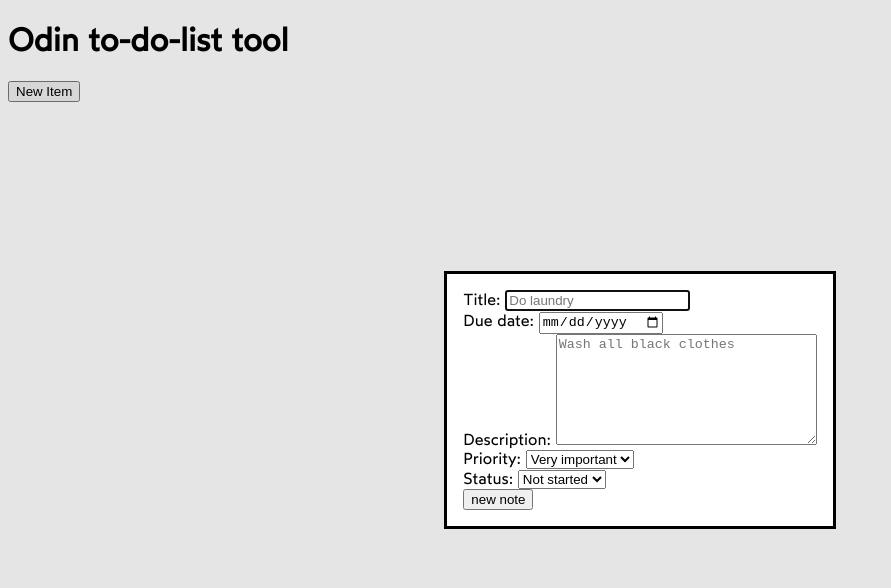
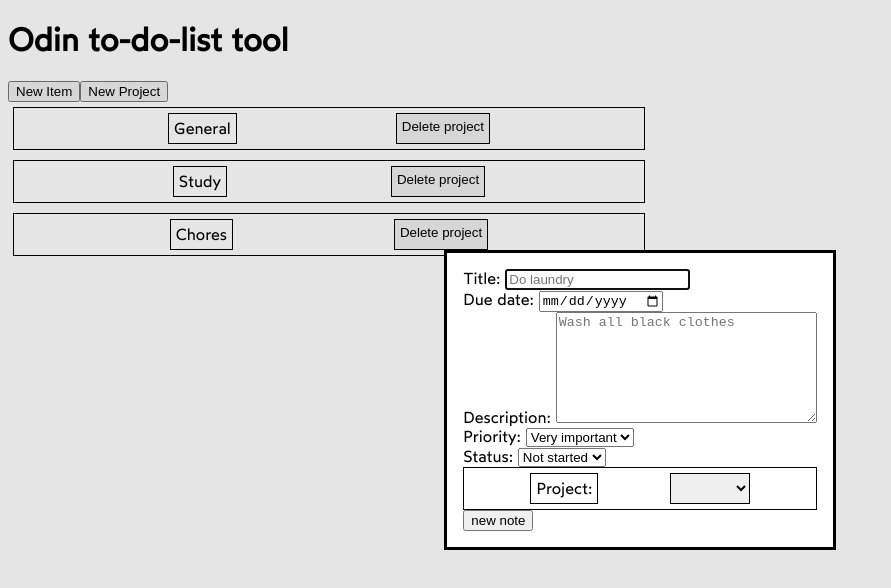
Before and after one commit to VaHerinckx/odin-to-do-list, a website built with webpack: page dist/index.html in a window 1280 px wide. Both pictures are taken after a click on the button "New Item". Shown: the whole page, without its empty margins (0-891 px from the left). Built offline with nearby package versions, Linux system fonts and the light colour scheme.

Commit message:
Implement working "add new project" logic

```diff
--- a/src/dom.js
+++ b/src/dom.js
@@ -1,5 +1,5 @@
-import {Note, generateNote, displayNotes, removeElementById, editElementById, adaptEditFormValues} from './note';
-
+import {Note, generateNote, displayNotes, removeElementById, editElementById, } from './note';
+import { adaptEditFormValues } from './form';
 
 const handleCreateOperation = function (noteCount, notes) {
   document.querySelector(".newNoteDialog").addEventListener("click", (event) => {
--- a/src/form.js
+++ b/src/form.js
@@ -1,15 +1,19 @@
 import {setAttributes, appendChildren, createElementClass} from './utils'
+
+
+// Aggregate the form elements to create the two forms (new note and edit note)
 
 const generateNewNoteForm = function() {
   var dialog = createElementClass("dialog", "newNoteDialog", "");
   var formContainer = createElementClass("form", "form-container", "");
   var formObjective = "new"
   formContainer.setAttribute("action", "");
-  appendChildren(formContainer, [generateTitleForm(formObjective),
-                                 generateDateForm(formObjective),
-                                 generateDescForm(formObjective),
-                                 generatePriorityForm(formObjective),
-                                 generateStatusForm(formObjective),
+  appendChildren(formContainer, [generateTitleContainer(formObjective),
+                                 generateDateContainer(formObjective),
+                                 generateDescContainer(formObjective),
+                                 generatePriorityContainer(formObjective),
+                                 generateStatusContainer(formObjective),
+                                 generateProjectContainer(formObjective),
                                  generateCloseButton(formObjective)]);
   dialog.appendChild(formContainer);
   return dialog
@@ -20,18 +24,32 @@ const generateEditNoteForm = function() {
   var formContainer = createElementClass("form", "form-container", "");
   var formObjective = "edit"
   formContainer.setAttribute("action", "");
-  appendChildren(formContainer, [generateTitleForm(formObjective),
-                                 generateDateForm(formObjective),
-                                 generateDescForm(formObjective),
-                                 generatePriorityForm(formObjective),
-                                 generateStatusForm(formObjective),
+  appendChildren(formContainer, [generateTitleContainer(formObjective),
+                                 generateDateContainer(formObjective),
+                                 generateDescContainer(formObjective),
+                                 generatePriorityContainer(formObjective),
+                                 generateStatusContainer(formObjective),
+                                 generateProjectContainer(formObjective),
                                  generateCloseButton(formObjective)]);
   dialog.appendChild(formContainer);
   return dialog
 }
 
-// Generate the different elements of the form
-function generateTitleForm (formObjective) {
+const generateNewProjectForm = function() {
+  var dialog = createElementClass("dialog", "newProjectDialog", "");
+  var formContainer = createElementClass("form", "form-container", "");
+  var formObjective = "new-project"
+  formContainer.setAttribute("action", "");
+  formContainer.appendChild(generateNewProjectContainer());
+  dialog.appendChild(formContainer);
+  return dialog
+}
+
+
+
+// Generate individually the different elements of the forms
+
+function generateTitleContainer (formObjective) {
   let titleContainer = createElementClass("div", "title-container", "");
   let titleLabel = createElementClass("label", "title", "Title: ");
   setAttributes(titleLabel, {"for" : "title"});
@@ -44,7 +62,7 @@ function generateTitleForm (formObjective) {
   return titleContainer;
 }
 
-function generateDescForm (formObjective) {
+function generateDescContainer (formObjective) {
   let descriptionContainer = createElementClass("div", "description-container", "");
   let descriptionLabel = createElementClass("label", "description", "Description: ");
   setAttributes(descriptionLabel, {"for" : "description"});
@@ -58,7 +76,7 @@ function generateDescForm (formObjective) {
   return descriptionContainer;
 }
 
-function generateDateForm (formObjective) {
+function generateDateContainer (formObjective) {
   let dateContainer = createElementClass("div", "date-container", "");
   let dateLabel = createElementClass("label", "date", "Due date: ");
   setAttributes(dateLabel, {"for" : "date"});
@@ -70,23 +88,33 @@ function generateDateForm (formObjective) {
   return dateContainer;
 }
 
-function generatePriorityForm (formObjective) {
+function generatePriorityContainer (formObjective) {
   let priorityContainer = createElementClass("div", "priority-container", "");
   let priorityLabel = createElementClass("label", "priority", "Priority: ");
   setAttributes(priorityLabel, {"for" : "priority"});
-  let priorityInput = generateOptionElements("priority", ["Very important", "Important", "Normal", "Not important"], formObjective)
+  let priorityInput = generateOptionElements("priority", ["Very important", "Important", "Normal", "Not important"], formObjective, "Normal")
   appendChildren(priorityContainer, [priorityLabel, priorityInput]);
   return priorityContainer;
 }
 
-function generateStatusForm (formObjective) {
+function generateStatusContainer (formObjective) {
   let statusContainer = createElementClass("div", "status-container", "");
   let statusLabel = createElementClass("label", "status", "Status: ");
   setAttributes(statusLabel, {"for" : "status"});
-  let statusInput = generateOptionElements("status", ["Not started", "Doing", "Done"], formObjective)
+  let statusInput = generateOptionElements("status", ["Not started", "Doing", "Done"], formObjective, "Doing")
   appendChildren(statusContainer, [statusLabel, statusInput]);
   return statusContainer;
 }
+
+function generateProjectContainer (formObjective) {
+  let projectContainer = createElementClass("div", "project-container", "");
+  let projectLabel = createElementClass("label", "project", "Project: ");
+  setAttributes(projectLabel, {"for" : "project"});
+  let projectInput = generateOptionElements("project", ["General", "Study"], formObjective, "General")
+  appendChildren(projectContainer, [projectLabel, projectInput]);
+  return projectContainer;
+}
+
 
 function generateCloseButton (formObjective) {
   let button = createElementClass("button", `close-${formObjective}-note-dialog`, `${formObjective} note`)
@@ -94,19 +122,65 @@ function generateCloseButton (formObjective) {
   return button
 }
 
+function generateNewProjectContainer () {
+  let newProjectContainer = createElementClass("div", "new-project-container", "");
+  let newProjectLabel = createElementClass("label", "new-project", "New Project: ");
+  setAttributes(newProjectLabel, {"for" : "new-project"});
+  let newProjectInput = createElementClass("input", "new-project", "");
+  setAttributes(newProjectInput, {"id" : "new-project",
+                             "name" : "new-project",
+                             "type" : "text",
+                             "placeholder" : "Sport"});
+  var button = createElementClass("button", `close-new-project-dialog`, `add new project`)
+  button.setAttribute("id", `closeNewProjectDialog`)
+  appendChildren(newProjectContainer, [newProjectLabel, newProjectInput, button]);
+  return newProjectContainer;
+}
+
+
 // Functions to avoid redundant code
-function generateOptionElements (inputClass, optionValues, formObjective) {
+function generateOptionElements (inputClass, optionValues, formObjective, defaultValue) {
   var inputElement = createElementClass("select", inputClass, "");
-  setAttributes(inputElement, {"id" : `${inputClass}-${formObjective}`});
-  optionValues.forEach((option) => inputElement.appendChild(createOptionElement(option)));
+  setAttributes(inputElement, {"id" : `${inputClass}-${formObjective}`,
+                               "value": defaultValue});
+  optionValues.forEach((option) => inputElement.appendChild(createOptionElement(option, defaultValue)));
   return inputElement;
 }
 
-function createOptionElement (value) {
-  var option = document.createElement("option")
-  option.setAttribute("value", value)
+function createOptionElement(value, defaultValue) {
+  var option = document.createElement("option");
+  option.setAttribute("value", value);
   option.innerText = value;
-  return option
+  if (value === defaultValue) {
+    option.selected = true;
+  }
+  return option;
 }
 
-export {generateNewNoteForm, generateEditNoteForm};
+
+// Input the values of original note when edit is selected
+
+const adaptEditFormValues = function (id, notes) {
+  const condition = note => note["id"] === id;
+  var note = notes.filter(condition)[0];
+  console.log(note)
+  document.querySelector("#title-edit").value = note["title"];
+  document.querySelector("#date-edit").value = note["date"];
+  document.querySelector("#status-edit").value = note["status"];
+  document.querySelector("#priority-edit").value = note["prio"];
+  document.querySelector("#description-edit").value = note["notes"];
+  document.querySelector("#project-edit").value = note["project"];
+}
+
+// Reset the values when new note form is generated
+
+const resetNewFormValues = function () {
+  document.querySelector("#title-new").value = "";
+  document.querySelector("#date-new").value = "";
+  document.querySelector("#status-new").value = "Not started";
+  document.querySelector("#priority-new").value = "Very important";
+  document.querySelector("#description-new").value = "";
+  document.querySelector("#project-new").value = "None";
+}
+
+export {generateNewNoteForm, generateEditNoteForm, generateNewProjectForm, adaptEditFormValues, resetNewFormValues};
--- a/src/index.js
+++ b/src/index.js
@@ -2,16 +2,34 @@ import './styles.css';
 import generateBaseElements from './interface';
 import {Note, generateNote, displayNotes, removeElementById} from './note';
 import {handleCreateOperation, handleEditOperation} from './dom';
+import { resetNewFormValues } from './form';
+import { Project, generateProject, generateProjectsList, displayProjects } from './project';
 
 let noteCount = 0;
 let notes = [];
-let id = "";
+let projects = [new Project("General"), new Project("Study"), new Project("Chores")];
 let content = document.querySelector(".content")
-generateBaseElements(); //Generate all the base elements for the DOM
+generateBaseElements(generateProjectsList(projects)); //Generate all the base elements for the DOM
 
 document.addEventListener("click", (event) => {
+  if (event.target.classList.contains("new-project")) { // If user clicks on new note
+    var newProjectdialog = document.querySelector(".newProjectDialog")
+    newProjectdialog.showModal();
+  }
+  if (event.target.classList.contains("close-new-project-dialog")) { // If user finishes update
+    event.preventDefault()
+    var newProjectdialog = document.querySelector(".newProjectDialog")
+    var project = generateProject();
+    newProjectdialog.close();
+    console.log(projects)
+    projects.push(project);
+    console.log(projects)
+    displayProjects(projects);
+  }
+
   if (event.target.classList.contains("new-item")) { // If user clicks on new note
     var newNotedialog = document.querySelector(".newNoteDialog")
+    resetNewFormValues();
     newNotedialog.showModal();
   }
   if (event.target.classList.contains("close-new-note-dialog")) { // If user finishes update
--- a/src/interface.js
+++ b/src/interface.js
@@ -1,43 +1,72 @@
 import {setAttributes, appendChildren, createElementClass} from './utils'
-import {generateNewNoteForm, generateEditNoteForm} from './form';
+import {generateNewNoteForm, generateEditNoteForm, generateNewProjectForm} from './form';
 
-const generateBaseElements = function () {
-  let content = document.querySelector(".content")
-  let newNoteDialog = generateNewNoteForm();
-  let editNoteDialog = generateEditNoteForm();
+const generateBaseElements = function (projects) {
+  var content = document.querySelector(".content")
+  var newNoteDialog = generateNewNoteForm();
+  var editNoteDialog = generateEditNoteForm();
+  var newProjectDialog = generateNewProjectForm();
   generateBaseInterface();
-  content.appendChild(newNoteDialog);
-  content.appendChild(editNoteDialog);
+  appendChildren(content, [newNoteDialog, editNoteDialog, newProjectDialog]);
+  gnProjectsElements(projects);
 }
 
 function generateBaseInterface () {
-  let container = document.querySelector(".content");
-  let interfaceContainer = gnInterfaceContainer();
-  let pageTitle = gnPageTitle();
-  let newItemButton = gnNewItemButton();
-  let notesContainer = gnNotesContainer();
-  appendChildren(interfaceContainer, [pageTitle, newItemButton]);
-  appendChildren(container, [interfaceContainer, notesContainer]);
+  var container = document.querySelector(".content");
+  var interfaceContainer = gnInterfaceContainer();
+  var pageTitle = gnPageTitle();
+  var newItemButton = gnNewItemButton();
+  var newProjectButton = gnNewProjectButton();
+  var projectsContainer = gnProjectsContainer();
+  var notesContainer = gnNotesContainer();
+  appendChildren(interfaceContainer, [pageTitle, newItemButton, newProjectButton]);
+  appendChildren(container, [interfaceContainer, projectsContainer, notesContainer]);
 }
 
 function gnInterfaceContainer() {
-  let interfaceContainer = createElementClass("div", "interface-container", "");
+  var interfaceContainer = createElementClass("div", "interface-container", "");
   return interfaceContainer;
 }
 
 function gnPageTitle() {
-  let pageTitle = createElementClass("h1", "page-title", "Odin to-do-list tool");
+  var pageTitle = createElementClass("h1", "page-title", "Odin to-do-list tool");
   return pageTitle;
 }
 
 function gnNewItemButton() {
-  let newItemButton = createElementClass("button", "new-item", "New Item");
+  var newItemButton = createElementClass("button", "new-item", "New Item");
   return newItemButton;
 }
 
+function gnNewProjectButton() {
+  var newItemButton = createElementClass("button", "new-project", "New Project");
+  return newItemButton;
+}
+
+function gnProjectsContainer() {
+  var projectsContainer = createElementClass("div", "projects-container", "");
+  return projectsContainer;
+}
+
 function gnNotesContainer() {
-  let notesContainer = createElementClass("div", "notes-container", "");
+  var notesContainer = createElementClass("div", "notes-container", "");
   return notesContainer;
 }
 
+function gnProjectsElements(projects) {
+  var projectsContainer = document.querySelector(".projects-container");
+  while (projectsContainer.firstChild) {
+    projectsContainer.removeChild(projectsContainer.firstChild);
+  };
+  projects.forEach(project => projectsContainer.appendChild(gnProjectElement(project)));
+}
+
+function gnProjectElement(project) {
+  var projectContainer = createElementClass("div", "project-container", "");
+  var projectTitle = createElementClass("span", "project-title", project);
+  var deleteProjectButton = createElementClass("button", "delete-project-button", "Delete project")
+  appendChildren(projectContainer, [projectTitle, deleteProjectButton]);
+  return projectContainer
+}
+
 export default generateBaseElements;
--- /dev/null
+++ b/src/project.js
@@ -0,0 +1,40 @@
+import {setAttributes, appendChildren, createElementClass} from './utils'
+
+const Project = class Project {
+  constructor(title) {
+    Object.assign(this, {title});
+  };
+}
+
+const generateProject = function () {
+  return new Project(document.querySelector("#new-project").value);
+}
+
+const generateProjectsList = function (projects) {
+  var projectList = [];
+  projects.forEach(project => projectList.push(project.title));
+  return projectList;
+}
+
+const displayProjects= function (projects) {
+  removeDisplayedProjects();
+  var projectsContainer = document.querySelector(".projects-container");
+  projects.forEach(project => {projectsContainer.appendChild(createProjectSection(project))});
+};
+
+function createProjectSection(project) {
+  var projectContainer = createElementClass("div", "project-container", "");
+  var projectTitle = createElementClass("span", "project-title", project.title);
+  var deleteProjectButton = createElementClass("button", "delete-project-button", "Delete project")
+  appendChildren(projectContainer, [projectTitle, deleteProjectButton]);
+  return projectContainer
+}
+
+function removeDisplayedProjects () {
+  var projectsContainer = document.querySelector(".projects-container");
+  while (projectsContainer.firstChild) {
+      projectsContainer.removeChild(projectsContainer.firstChild);
+    };
+}
+
+export {Project, generateProject, generateProjectsList, displayProjects}
--- a/src/styles.css
+++ b/src/styles.css
@@ -6,6 +6,31 @@
 :root {
   font-family: "wotfard";
 }
+
+.projects-container {
+  display: flex;
+  flex-direction: column;
+  width: 50%;
+  gap: 10px;
+  padding: 5px;
+}
+
+.project-container {
+  display: flex;
+  gap: 10px;
+  padding: 5px;
+  flex-shrink: 0;
+  border: 1px solid black;
+  justify-content: space-evenly;
+}
+
+.project-container > * {
+  display: flex;
+  gap: 10px;
+  padding: 5px;
+  border: 1px solid black;
+}
+
 
 .note-container {
   display: flex;
@@ -27,8 +52,13 @@
   border: 1px solid black;
 }
 
+
 .note-container div *:first-child {
   display: flex;
   justify-content: center;
   text-transform: capitalize;
 }
+
+dialog div option {
+  width: 400px;
+}
```
Also changed, not shown: src/note.js (+14 -15 lines), dist/main.js.
